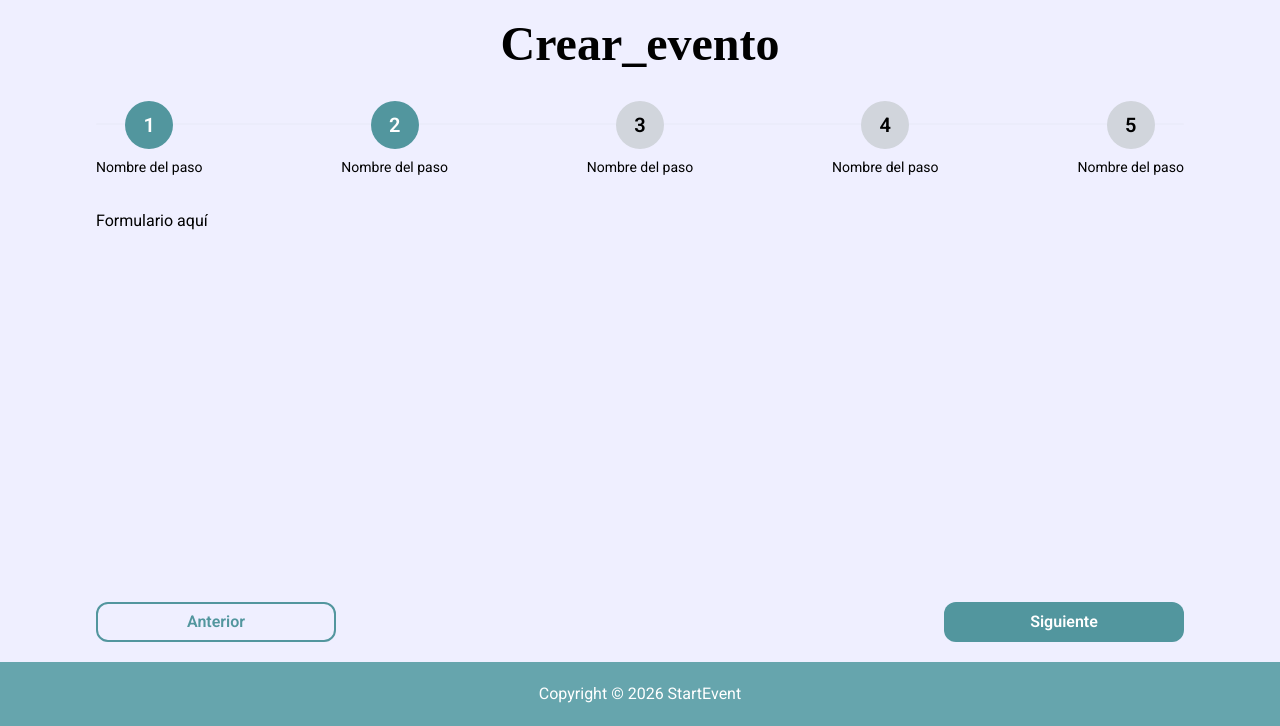
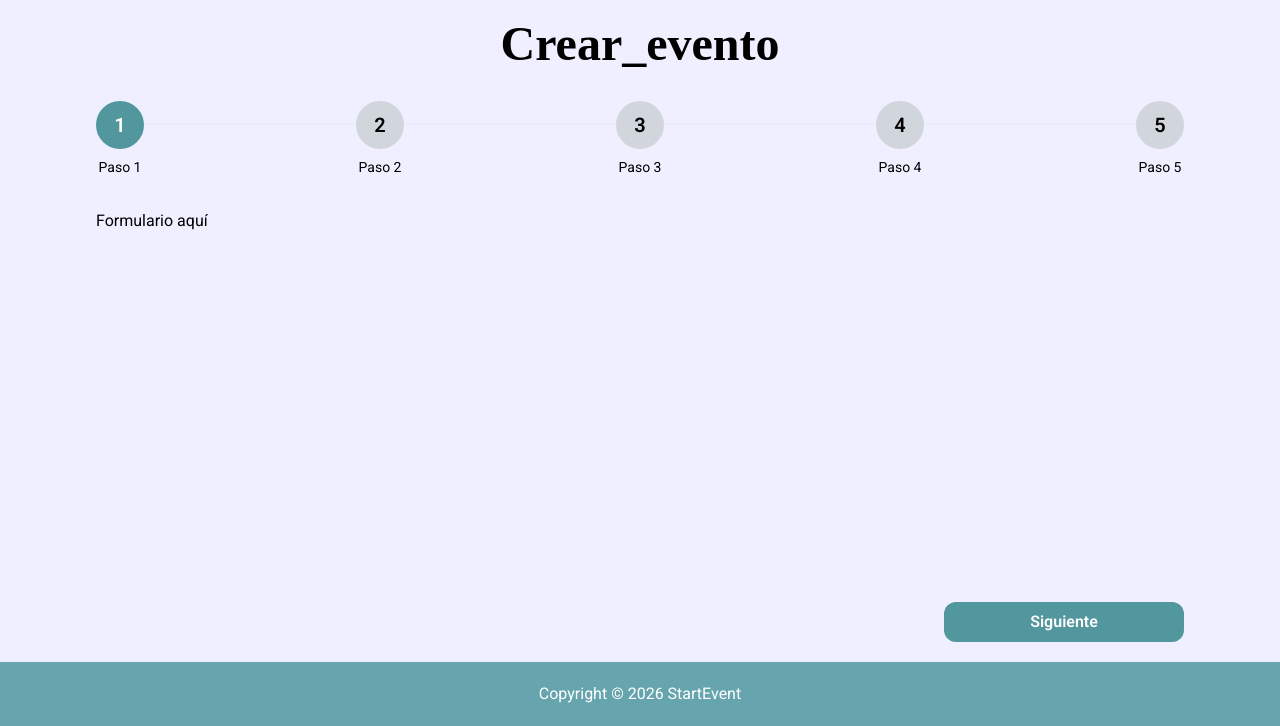
Before and after one commit to luisjuarez-dev/StartEvent, a Flask app: page /startevent/eventos/crear_evento in a window 1280 px wide. Shown: the part 74-800 px from the top of the page. Run offline with Flask 3, Linux system fonts and the light colour scheme; some web fonts are replaced.

Commit message:
El wizard se separó en componentes

```diff
--- /dev/null
+++ b/src/templates/componentes/wizards.html
@@ -0,0 +1,27 @@
+{% from "componentes/botones.html" import boton %}
+{% macro progreso(num_pasos, paso_actual, labels_pasos) %}
+  <div class="relative my-5">
+    <hr class="relative left-0 top-6 w-full -translate-y-1/2 m-0 border-gray-300 rounded-full">
+    <ol class="relative z-10 flex justify-between">
+      {% for i in range(num_pasos) %}
+        <li class="z-10 flex flex-col items-center gap-2">
+          <span class="flex size-12 items-center justify-center rounded-full text-xl font-semibold {% if i + 1 <= paso_actual %}bg-primario text-white {% else %}bg-gray-300{% endif %}">{{ i + 1 }}</span>
+          <span class="text-center text-sm">{{ labels_pasos[i] }}</span>
+        </li>
+      {% endfor %}
+    </ol>
+  </div>
+{% endmacro %}
+{% macro navegacion(num_pasos, paso_actual, url_siguiente, url_anterior="") %}
+  {% set label_boton = "Siguiente" %}
+  {% if paso_actual == num_pasos %}
+    {% set label_boton = "Finalizar" %}
+  {% endif %}
+  <div class="flex shrink-0">
+    {% if paso_actual != 1 %}
+      {{ boton(texto="Anterior", tipo="secundario", clases="flex shrink-0") }}
+    {% endif %}
+    <div class="flex-1"><!--Espacio vacio necesario--></div>
+    {{ boton(texto=label_boton, clases="flex shrink-0") }}
+  </div>
+{% endmacro %}
--- a/src/templates/startevent/organizacion_evento/eventos/wizard_evento.html
+++ b/src/templates/startevent/organizacion_evento/eventos/wizard_evento.html
@@ -1,42 +1,13 @@
 {% extends "layout_vertical.html" %}
-{% from "componentes/botones.html" import boton %}
+{% import "componentes/wizards.html" as w %}
 {% block main %}
 <div class="flex flex-col h-full w-full gap-3">
   <h1 class="my-0">Crear_evento</h1>
-  <div class="relative my-5">
-    <hr class="relative left-0 top-6 w-full -translate-y-1/2 m-0 border-gray-300 rounded-full">
-    <ol class="relative z-10 flex justify-between">
-      <li class="z-10 flex flex-col items-center gap-2">
-        <span class="flex size-12 items-center justify-center rounded-full bg-primario text-xl font-semibold text-white">1</span>
-        <span class="text-center text-sm">Nombre del paso</span>
-      </li>
-      <li class="z-10 flex flex-col items-center gap-2">
-        <span class="flex size-12 items-center justify-center rounded-full bg-primario text-xl font-semibold text-white">2</span>
-        <span class="text-center text-sm">Nombre del paso</span>
-      </li>
-      <li class="z-10 flex flex-col items-center gap-2">
-        <span class="flex size-12 items-center justify-center rounded-full bg-gray-300 text-xl font-semibold">3</span>
-        <span class="text-center text-sm">Nombre del paso</span>
-      </li>
-      <li class="z-10 flex flex-col items-center gap-2">
-        <span class="flex size-12 items-center justify-center rounded-full bg-gray-300 text-xl font-semibold">4</span>
-        <span class="text-center text-sm">Nombre del paso</span>
-      </li>
-      <li class="z-10 flex flex-col items-center gap-2">
-        <span class="flex size-12 items-center justify-center rounded-full bg-gray-300 text-xl font-semibold">5</span>
-        <span class="text-center text-sm">Nombre del paso</span>
-      </li>
-    </ol>
-  </div>
+  {% set labels=["Paso 1", "Paso 2", "Paso 3", "Paso 4", "Paso 5"] %}
+  {{ w.progreso(num_pasos=5, paso_actual=1, labels_pasos=labels) }}
   <section class="flex-1">
     Formulario aquí
   </section>
-  <div class="flex shrink-0">
-    {{ boton(texto="Anterior", tipo="secundario", clases="flex shrink-0") }}
-    <div class="flex-1"></div>
-    {{ boton(texto="Siguiente", clases="flex shrink-0") }}
-  </div>
-
+  {{ w.navegacion(num_pasos=5, paso_actual=1) }}
 </div>
-
 {% endblock %}
```
